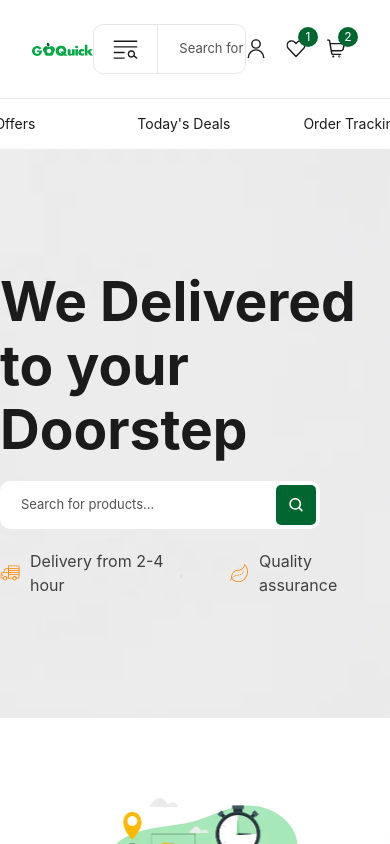
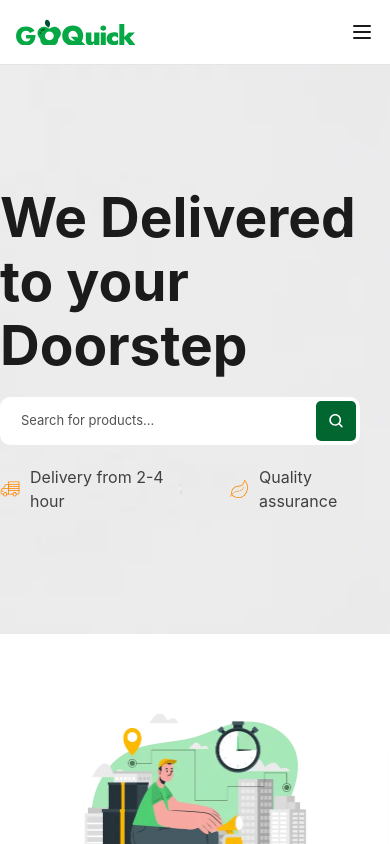
Before and after one commit to alexsantosquispe/go-quick-landing, a React (Vite) app: page / in a window 390 px wide. Shown: the top 844 px of the page. Built offline with nearby package versions, Linux system fonts and the light colour scheme; the HTML template or start-up script is replaced by a standard one; a web font is replaced by a local one.

Commit message:
navbar responsive

```diff
--- a/src/App.tsx
+++ b/src/App.tsx
@@ -1,8 +1,8 @@
 import { Suspense, lazy } from 'react';
 
 import { Footer } from './components/molecules/Footer';
+import { Hero } from './components/organisms/Hero';
 import { Navbar } from './components/molecules/Navbar';
-import { Hero } from './components/organisms/Hero';
 import { OurService } from './components/organisms/OurService';
 
 const PopularCategories = lazy(
--- a/src/components/atoms/SearchBar.tsx
+++ b/src/components/atoms/SearchBar.tsx
@@ -38,7 +38,7 @@ export const SearchBar = ({
 
       <div
         className={twMerge(
-          'flex min-w-80 flex-1 p-1 xl:w-[34.625rem]',
+          'flex min-w-[22.5rem] flex-1 p-1 xl:w-[34.625rem]',
           cn({
             'border-l border-gray-200 dark:border-neutral-500': hasSearchMenu
           })
--- a/src/components/molecules/Navbar.tsx
+++ b/src/components/molecules/Navbar.tsx
@@ -1,4 +1,4 @@
-import { CartIcon, HeartIcon, LogoIcon, UserIcon } from '../../icons';
+import { CartIcon, HeartIcon, LogoIcon, MenuIcon, UserIcon } from '../../icons';
 
 import { IconWithCounter } from '../atoms/IconWithCounter';
 import { Link } from '../atoms/Link';
@@ -19,19 +19,27 @@ export const Navbar = () => {
 
   return (
     <header className="fixed z-50 flex w-full flex-col items-center justify-center bg-white/80 backdrop-blur-lg dark:bg-black/65">
-      <div className="flex w-full items-center px-8 py-6 xl:w-[82.5rem] xl:px-0">
-        <div className="flex w-full items-center justify-between">
-          <LogoIcon />
-          <SearchBar hasSearchMenu={true} onSearch={() => {}} />
-          <div className="flex gap-5 pr-3 dark:text-white">
+      <div className="flex w-full items-center border-b border-neutral-200 py-1 pl-4 md:border-none md:py-6 xl:w-[82.5rem] xl:px-0">
+        <div className="flex w-full items-center justify-between gap-x-4">
+          <LogoIcon className="h-auto w-[7.5rem] xl:h-[2.125rem] xl:w-[9.75rem]" />
+          <SearchBar
+            hasSearchMenu={true}
+            onSearch={() => {}}
+            className="hidden md:flex"
+          />
+          <div className="hidden gap-5 pr-3 md:flex dark:text-white">
             <IconWithCounter icon={<UserIcon />} />
             <IconWithCounter counter={1} icon={<HeartIcon />} />
             <IconWithCounter counter={2} icon={<CartIcon />} />
           </div>
+
+          <button className="text-default flex p-4 hover:cursor-pointer md:hidden">
+            <MenuIcon />
+          </button>
         </div>
       </div>
 
-      <div className="flex w-full items-center justify-center border-t border-gray-200 dark:border-neutral-500">
+      <div className="hidden w-full items-center justify-center border-t border-gray-200 md:flex dark:border-neutral-500">
         <nav className="flex w-[82.5rem] items-center justify-between">
           <ul className="flex items-center text-[0.875rem]">
             {MENU_ITEMS.map((item) => {
--- a/src/components/organisms/Hero.tsx
+++ b/src/components/organisms/Hero.tsx
@@ -5,7 +5,7 @@ import { SearchBar } from '../atoms/SearchBar';
 
 export const Hero = () => {
   return (
-    <div className="mt-[var(--header-height)] flex h-[35.6rem] w-full bg-[url('/img/main-bg.webp')] bg-cover">
+    <div className="mt-16 flex h-[35.6rem] w-full bg-[url('/img/main-bg.webp')] bg-cover md:mt-[var(--header-height)]">
       <div className="flex h-full w-full justify-center bg-black/5 dark:bg-black/55">
         <div className="flex w-[82.5rem] flex-col gap-y-5 self-center">
           <h1 className="max-w-[33rem] text-[3.4375rem] leading-16 font-bold">
--- /dev/null
+++ b/src/icons/MenuIcon.tsx
@@ -0,0 +1,23 @@
+import type { SvgIconProps } from '../types';
+import { twMerge } from 'tailwind-merge';
+
+export const MenuIcon = ({ className }: SvgIconProps) => {
+  return (
+    <svg
+      xmlns="http://www.w3.org/2000/svg"
+      width="24"
+      height="24"
+      viewBox="0 0 24 24"
+      fill="none"
+      stroke="currentColor"
+      strokeWidth="2"
+      strokeLinecap="round"
+      strokeLinejoin="round"
+      className={twMerge('size-6', className)}
+    >
+      <path d="M4 12h16" />
+      <path d="M4 18h16" />
+      <path d="M4 6h16" />
+    </svg>
+  );
+};
--- a/src/icons/index.ts
+++ b/src/icons/index.ts
@@ -3,6 +3,7 @@ import { ClockIcon } from './ClockIcon';
 import { DeliveryIcon } from './DeliveryIcon';
 import { HeartIcon } from './HeartIcon';
 import { LogoIcon } from './LogoIcon';
+import { MenuIcon } from './MenuIcon';
 import { SearchIcon } from './SearchIcon';
 import { SearchMenuIcon } from './SearchMenuIcon';
 import { UserIcon } from './UserIcon';
@@ -13,6 +14,7 @@ export {
   DeliveryIcon,
   HeartIcon,
   LogoIcon,
+  MenuIcon,
   SearchIcon,
   SearchMenuIcon,
   UserIcon
```
